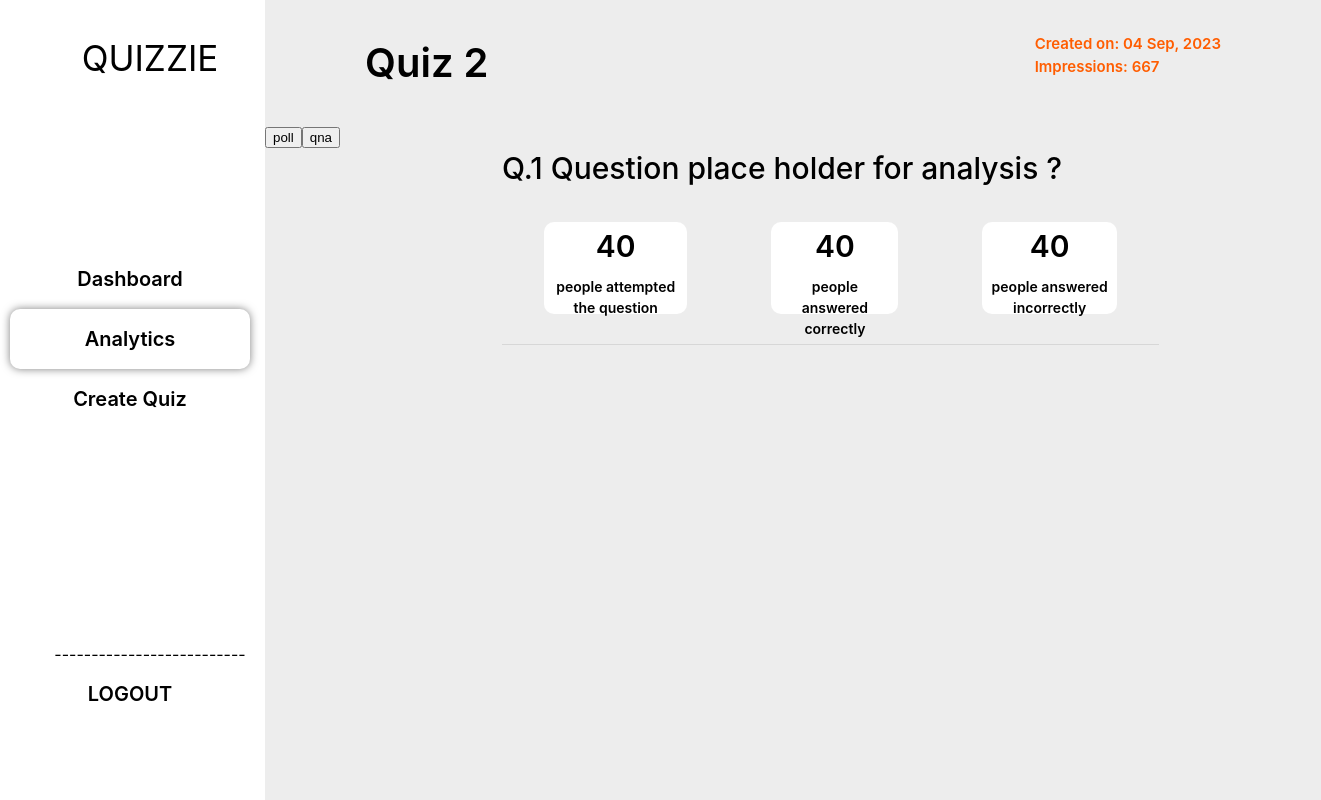
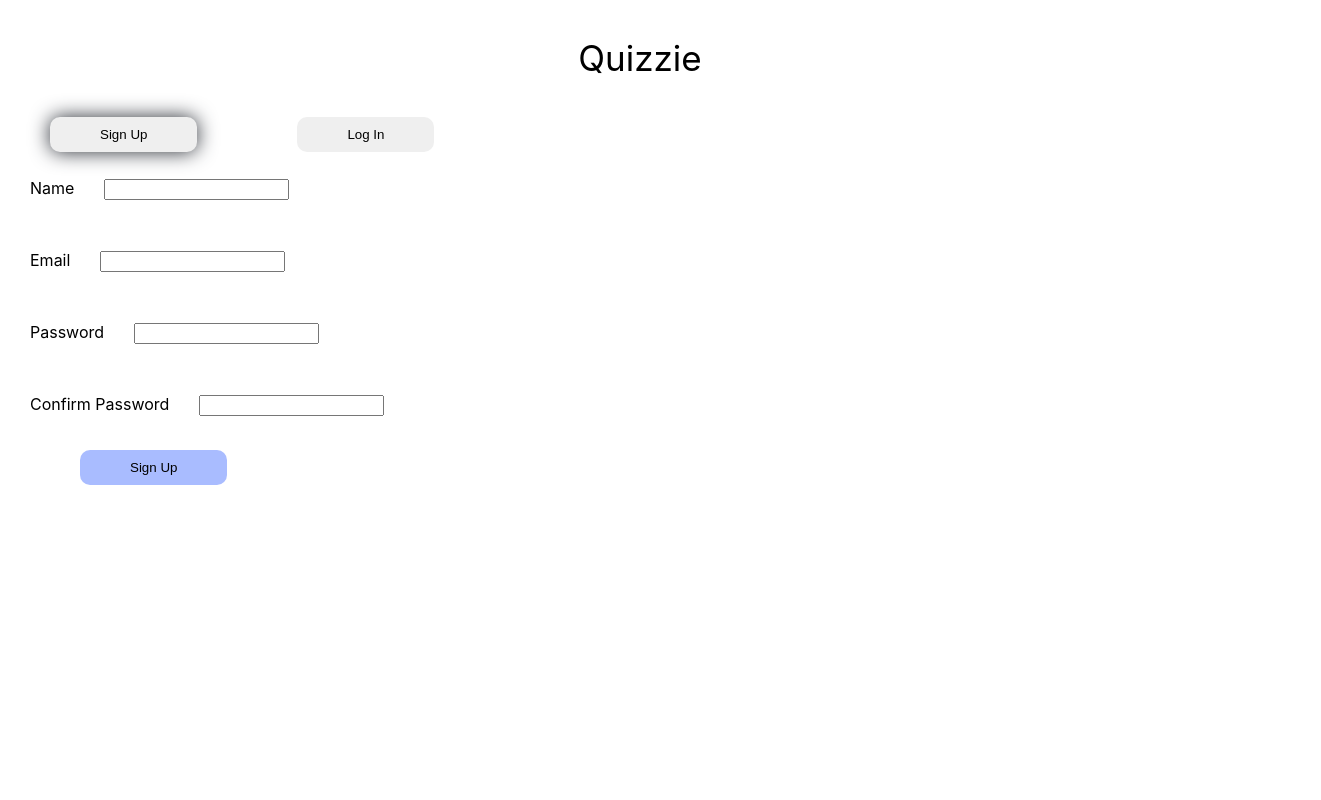
Before and after one commit to AmanMate/Quizze, a React (Create React App) app: page / in a window 1280 px wide. Shown: the whole page, 1321 px wide, since content can reach past the window. Built offline with nearby package versions, Linux system fonts and the light colour scheme.

Commit message:
Login Page Created

```diff
--- a/src/App.js
+++ b/src/App.js
@@ -1,12 +1,25 @@
-import "./App.css";
+import React from "react";
+import { BrowserRouter, Routes, Route } from "react-router-dom";
+import Navbar from "./components/Navbar";
+import Dashboard from "./pages/dashboard/Dashboard";
+import Analytics from "./pages/analytics/Analytics";
+import CreateQuiz from "./pages/createQuiz/CreateQuiz";
 import QuestionwiseAnalysis from "./pages/analytics/QuestionwiseAnalysis";
+import Login from "./pages/login/Login";
 
-function App() {
+export default function App() {
   return (
-    <div className="App">
-      <QuestionwiseAnalysis></QuestionwiseAnalysis>
-    </div>
+    <BrowserRouter>
+      <Routes>
+        <Route path="/" element={<Login />} />
+        <Route path="/dashboard" element={<Dashboard />} />
+        <Route path="/analytics" element={<Analytics />} />
+        <Route path="/create-quiz" element={<CreateQuiz />} />
+        <Route
+          path="/questionwiseanalysis"
+          element={<QuestionwiseAnalysis />}
+        />
+      </Routes>
+    </BrowserRouter>
   );
 }
-
-export default App;
--- a/src/components/Navbar.css
+++ b/src/components/Navbar.css
@@ -3,7 +3,7 @@
 }
 
 .navbar {
-    width: 300px;
+    width: 244px !important;
     height: 100vh;
     position: absolute;
     left: 0px;
@@ -16,7 +16,9 @@ h1 {
     font-size: 35px;
     font-weight: 400;
     line-height: 70px;
-
+    text-decoration: none;
+    color: black;
+    text-align: center;
 }
 
 .menu {
@@ -24,17 +26,28 @@ h1 {
 }
 
 .logout {
-    margin-top: 215px;
+    margin-top: 210px !important;
+    border-top: 1px solid grey;
+}
+
+.createquiz,
+.analytics,
+.dashboard {
+    border-radius: 10px;
 }
 
 .menu a {
+    text-decoration: none;
+    color: black;
+    text-align: center;
     width: 80%;
     font-weight: 600;
     font-size: 20px;
     line-height: 30px;
     padding-inline: 0;
-    display: block;
+    display: flex;
     padding: 15px 0px;
-    margin-left: 10px;
-    border-radius: 10px;
+    margin: 10px auto;
+    margin-left: 8px;
+    box-shadow: none;
 }
--- a/src/components/Navbar.js
+++ b/src/components/Navbar.js
@@ -1,20 +1,27 @@
 import React from "react";
 import "./Navbar.css";
+import { Link } from "react-router-dom";
 
 export default function Navbar() {
   return (
-    <div>
-      <div class="navbar inline">
+    <div className="navbar-container">
+      <div className="navbar inline">
         <h1>QUIZZIE</h1>
-        <div class="menu">
-          <a class="dashboard">Dashboard</a>
-          <a class="analytics">Analytics</a>
-          <a class="createquiz">Create Quiz</a>
-
-          <div class="logout">
-            --------------------------
-            <a>LOGOUT</a>
-          </div>
+        <div className="menu">
+          <nav>
+            <Link className="dashboard" to="/dashboard">
+              Dashboard
+            </Link>
+            <Link className="analytics" to="/analytics">
+              Analytics
+            </Link>
+            <Link className="createquiz" to="/create-quiz">
+              Create Quiz
+            </Link>
+            <Link className="logout" to="/">
+              LOGOUT
+            </Link>
+          </nav>
         </div>
       </div>
     </div>
--- a/src/pages/analytics/Analytics.css
+++ b/src/pages/analytics/Analytics.css
@@ -17,3 +17,15 @@ table {
     width: 80%;
     height: 100vh;
 }
+
+.head {
+    padding-inline: 20px;
+}
+
+td,
+th {
+    padding: 5px 10px;
+    /* Padding within cells (optional) */
+    margin: 0 15px;
+    /* Margin for spacing between cells */
+}
--- a/src/pages/analytics/Analytics.js
+++ b/src/pages/analytics/Analytics.js
@@ -1,14 +1,15 @@
 import React from "react";
 import Navbar from "../../components/Navbar";
 import "./Analytics.css";
+import { Link } from "react-router-dom";
 
 export default function Analytics() {
   return (
     <div>
       <Navbar></Navbar>
       <div class="page">
-        <h1>Analytics</h1>
-        <table class="w3-table w3-striped w3-border">
+        <h2 class="head">Analytics</h2>
+        <table class="table">
           <thead>
             <tr>
               <th>S.No</th>
@@ -29,7 +30,7 @@ export default function Analytics() {
                 <a>Edit</a> <a>Delete</a> <a>Share</a>
               </td>
               <td>
-                <a>Link</a>
+                <Link to="/questionwiseanalysis">Link</Link>
               </td>
             </tr>
             <tr>
@@ -41,7 +42,7 @@ export default function Analytics() {
                 <a>Edit</a> <a>Delete</a> <a>Share</a>
               </td>
               <td>
-                <a>Link</a>
+                <Link to="/questionwiseanalysis">Link</Link>
               </td>
             </tr>
             <tr>
@@ -53,7 +54,7 @@ export default function Analytics() {
                 <a>Edit</a> <a>Delete</a> <a>Share</a>
               </td>
               <td>
-                <a>Link</a>
+                <Link to="/questionwiseanalysis">Link</Link>
               </td>
             </tr>
             <tr>
@@ -65,7 +66,7 @@ export default function Analytics() {
                 <a>Edit</a> <a>Delete</a> <a>Share</a>
               </td>
               <td>
-                <a>Link</a>
+                <Link to="/questionwiseanalysis">Link</Link>
               </td>
             </tr>
             <tr>
@@ -77,7 +78,7 @@ export default function Analytics() {
                 <a>Edit</a> <a>Delete</a> <a>Share</a>
               </td>
               <td>
-                <a>Link</a>
+                <Link to="/questionwiseanalysis">Link</Link>
               </td>
             </tr>
             <tr>
@@ -89,7 +90,7 @@ export default function Analytics() {
                 <a>Edit</a> <a>Delete</a> <a>Share</a>
               </td>
               <td>
-                <a>Link</a>
+                <Link to="/questionwiseanalysis">Link</Link>
               </td>
             </tr>
             <tr>
--- a/src/pages/dashboard/Dashboard.css
+++ b/src/pages/dashboard/Dashboard.css
@@ -77,6 +77,10 @@ h1 {
 
 }
 
+.trending {
+    padding-inline: 20px;
+}
+
 .grid-container {
     display: grid;
     grid-template-columns: repeat(4, 1fr);
--- a/src/pages/dashboard/Dashboard.js
+++ b/src/pages/dashboard/Dashboard.js
@@ -25,7 +25,7 @@ export default function Dashboard() {
           </div>
         </div>
         <div>
-          <h2>Trending Quizs</h2>
+          <h2 class="trending">Trending Quizs</h2>
           <div class="grid-container container">
             <div class="grid-item">
               <p>
--- a/src/pages/login/Login.js
+++ b/src/pages/login/Login.js
@@ -1,15 +1,69 @@
-import React, { useState } from "react";
+import React, { useEffect, useState } from "react";
+import axios from "axios"
+import { useNavigate, Link, Form } from "react-router-dom";
 import "./Login.css";
 
 export default function Login() {
-  const [activeForm, setActiveForm] = useState("logIn");
+  const [activeForm, setActiveForm] = useState("signUp");
+  const [name, setName] = useState("");
+  const [email, setEmail] = useState("");
+  const [password, setPassword] = useState("");
+  const [confirmpassword, setconfirmPassword] = useState("");
 
-  const signUpClick = () => {
-    setActiveForm("signUp");
-  };
+
+  async function signUpClick(e){
+    e.preventDefault();
+
+    try{
+
+      await axios("http://localhost:4000/user/save",{
+        action: " ",
+        method: "POST",
+        headers: {
+          'Content-Type': 'application/json'
+        },
+        data: JSON.stringify({
+          name: name,
+          email: email,
+          password: password,
+          confirmpassword: password
+        })
+      })
+    }
+    catch(e){
+      console.log(e);
+    }
+  }
+
+  async function logInClick(e){
+    e.preventDefault();
+
+    try{
+
+      await axios("http://localhost:4000/user/find",{
+        action: " ",
+        method: "POST",
+        headers: {
+          'Content-Type': 'application/json'
+        },
+        data: JSON.stringify({
+          email: email,
+          password: password,
+        })
+      })
+    }
+    catch(e){
+      console.log(e);
+    }
+  }
+
 
   return (
     <div>
+      <div class="container">
+        <div id="quizzieBox">
+          <h1>Quizzie</h1>
+
           <div className="slides">
             <div class="slidesHead">
               <div className="inline">
@@ -37,14 +91,16 @@ export default function Login() {
                 <div class="logIn inline">
                   <div>
                     <p class="inline emailin">Email</p>
-                <input class="inline"></input>
+                     <input type="email" value={email} onChange={(e) => { setEmail(e.target.value)}}></input>
                   </div>
                   <div>
                     <p class="inline passin">Password</p>
-                <input class="inline"></input>
+                     <input type="password" value={password} onChange={(e) => { setPassword(e.target.value)}}></input>
                   </div>
                   <div>
-                <button className="blueButton">log In</button>
+                    <Link to="/dashboard">
+                      <button type="submit" className="blueButton" onClick={(e) => logInClick(e)}>log In</button>
+                    </Link>
                   </div>
                 </div>
               )}
@@ -52,27 +108,29 @@ export default function Login() {
                 <div class="inline signUp">
                   <div>
                     <p class="inline name">Name</p>
-                <input class="inline"></input>
+                    <input type="name" value={name} onChange={(e) => { setName(e.target.value)}}></input>
                   </div>
                   <div>
                     <p class="inline email">Email</p>
-                <input class="inline"></input>
+                    <input type="email" value={email} onChange={(e) => { setEmail(e.target.value)}}></input>
                   </div>
                   <div>
                     <p class="inline pass">Password</p>
-                <input class="inline"></input>
+                    <input type="password" value={password} onChange={(e) => { setPassword(e.target.value)}}></input>
                   </div>
                   <div>
                     <p class="inline confpass">Confirm Password</p>
-                <input class="inline"></input>
+                    <input type="password" value={confirmpassword} onChange={(e) => { setconfirmPassword(e.target.value)}}></input>
                   </div>
                   <div>
-                <button className="blueButton">Sign Up</button>
+                    <button type="submit" className="blueButton" onClick={(e) => signUpClick(e)}>Sign Up</button>
                   </div>
                 </div>
               )}
             </div>
           </div>
         </div>
+      </div>
+    </div>
   );
 }
```
Also changed, not shown: package.json (+16 -4 lines), 1 other file (tests, documents, lock files or other folders). Lines whose indentation alone changed are shown as unchanged.
